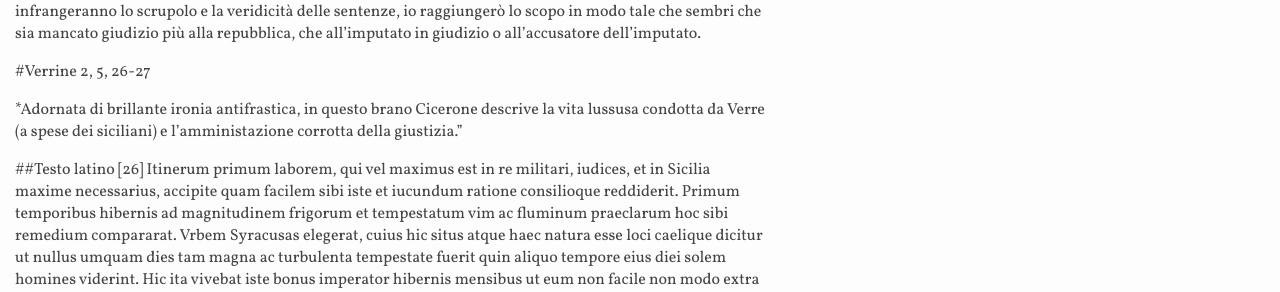
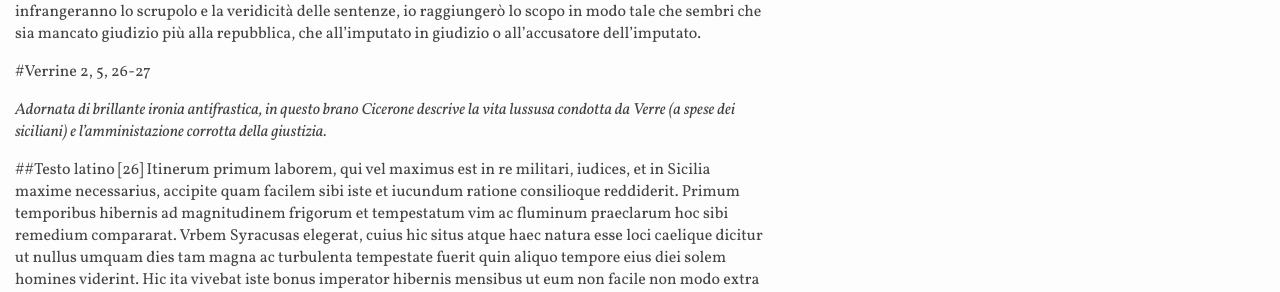
Before and after one commit to ProCicerone/ProCicerone.github.io, a Jekyll site: the page built from humanae/verrine.md, in a window 1280 px wide. Shown: the part 982-1274 px from the top of the page. Built offline with Jekyll 4.4.1, drawn with Linux system fonts in a browser that asks for light colours.

```diff
--- a/humanae/versioni/verrine2.md
+++ b/humanae/versioni/verrine2.md
@@ -1,6 +1,6 @@
 #Verrine 2, 5, 26-27
 
-*Adornata di brillante ironia antifrastica, in questo brano Cicerone descrive la vita lussusa condotta da Verre (a spese dei siciliani) e l'amministazione corrotta della giustizia."
+*Adornata di brillante ironia antifrastica, in questo brano Cicerone descrive la vita lussusa condotta da Verre (a spese dei siciliani) e l'amministazione corrotta della giustizia.*
 
 ##Testo latino
 [26] Itinerum primum laborem, qui vel maximus est in re militari, iudices, et in Sicilia maxime necessarius, accipite quam facilem sibi iste et iucundum ratione consilioque reddiderit. Primum temporibus hibernis ad magnitudinem frigorum et tempestatum vim ac fluminum praeclarum hoc sibi remedium compararat. Vrbem Syracusas elegerat, cuius hic situs atque haec natura esse loci caelique dicitur ut nullus umquam dies tam magna ac turbulenta tempestate fuerit quin aliquo tempore eius diei solem homines viderint. Hic ita vivebat iste bonus imperator hibernis mensibus ut eum non facile non modo extra tectum, sed ne extra lectum quidem quisquam viderit; ita diei brevitas conviviis, noctis longitudo stupris et flagitiis continebatur.
```
